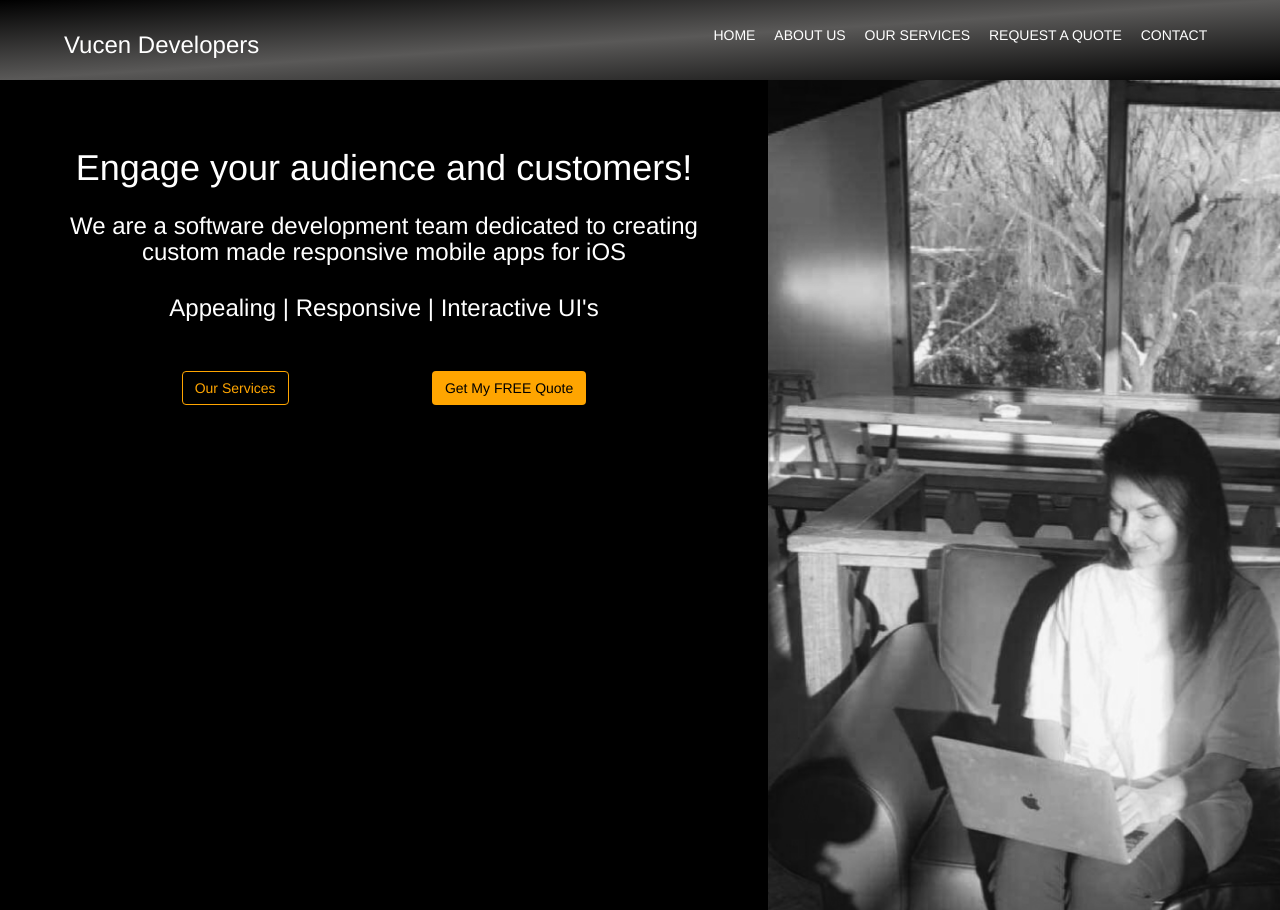
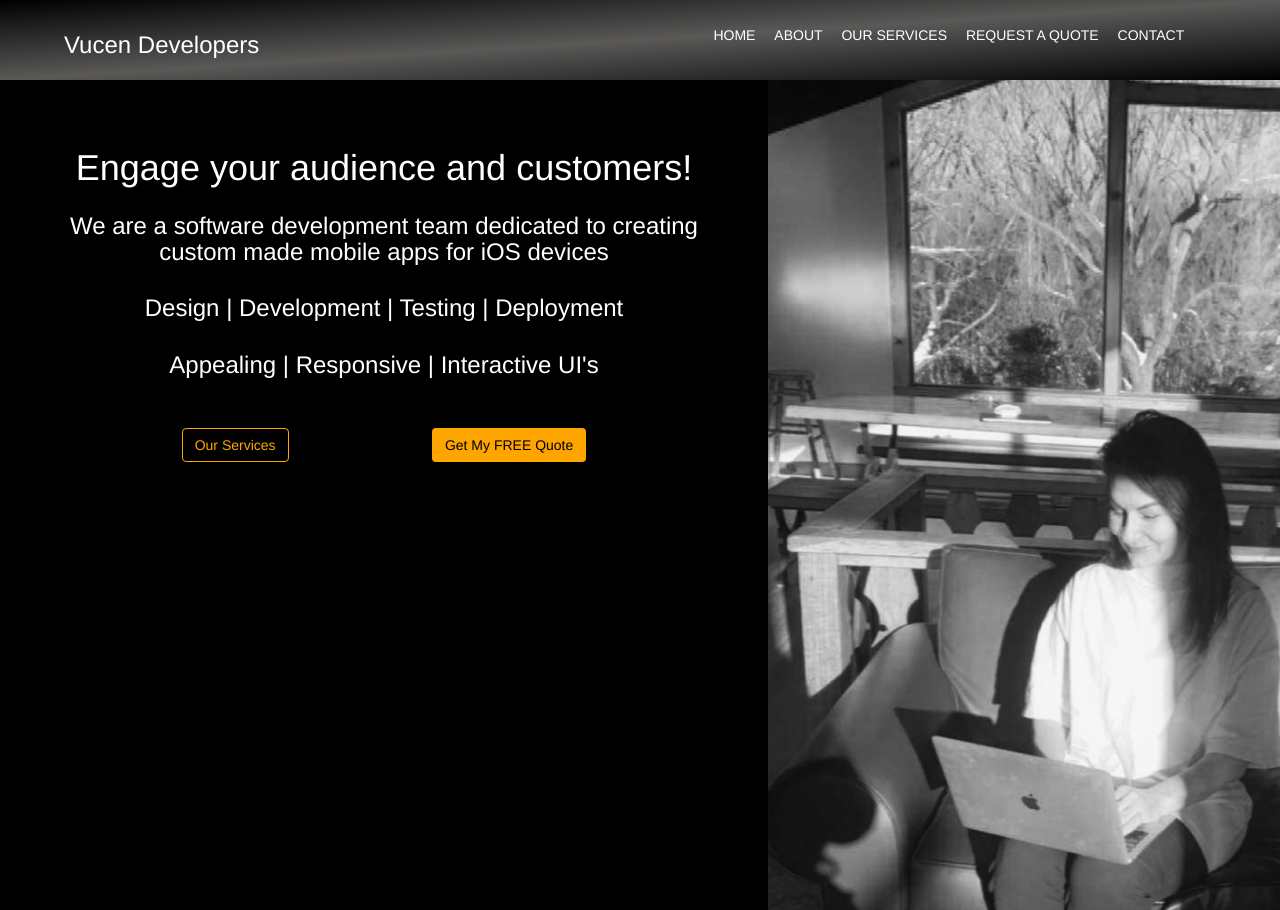
Before and after one commit to ivana-vucenovic/Vucen-Developers-Website, a Django app: page / in a window 1280 px wide. Shown: the top 910 px of the page. Run offline with Django 3.2, Linux system fonts and the light colour scheme; some libraries are stand-ins or nearby versions.

Commit message:
navbar links updated

```diff
--- a/draskoWebsiteApp/templates/contact.html
+++ b/draskoWebsiteApp/templates/contact.html
@@ -17,7 +17,7 @@
                 <ul>
                     <li><a href="/home">HOME</a></li>
                     <li><a href="/#about">ABOUT</a></li>
-                    <li><a href="/#services">OUR SERVICES</a></li>
+                    <li><a href="/#about">OUR SERVICES</a></li>
                     <li><a href="/#quote">REQUEST A QUOTE</a></li>
                 </ul>
             </div>
--- a/draskoWebsiteApp/templates/index.html
+++ b/draskoWebsiteApp/templates/index.html
@@ -64,8 +64,8 @@
             <div class="container">
                 <ul>
                     <li><a href="/home">HOME</a></li>
-                    <li><a href="/#about">ABOUT US</a></li>
-                    <li><a href="/#services">OUR SERVICES</a></li>
+                    <li><a href="#about">ABOUT</a></li>
+                    <li><a href="#about">OUR SERVICES</a></li>
                     <li><a href="/#quote">REQUEST A QUOTE</a></li>
                     <li><a href="/contact">CONTACT</a></li>
                 </ul>
@@ -77,8 +77,9 @@
             <div id="primaryOpticalArea">
 
                 <h1 class="title">Engage your audience and customers!</h1>
-                <h3>We are a software development team dedicated to creating custom made responsive mobile apps for iOS</h3>
+                <h3>We are a software development team dedicated to creating custom made mobile apps for iOS devices</h3>
                 <!-- Clear, simple description of services, but don't put all of your calls to action at the top. One thing at the time. Visitors don't like clutter. -->
+                <h3>Design | Development | Testing | Deployment</h3>
                 <h3>Appealing | Responsive | Interactive UI's</h3>
 
                 <div class="button">
@@ -378,7 +379,7 @@
                         <ul class="menu">
                             <li class="manu-1">About Us</li>
                             <li class="manu-1">Services</li>
-                            <li class="manu-1">Our Process</li>
+                            <!-- <li class="manu-1">Our Process</li> -->
                         </ul>
                     </div>
                     <div id="services">
```
